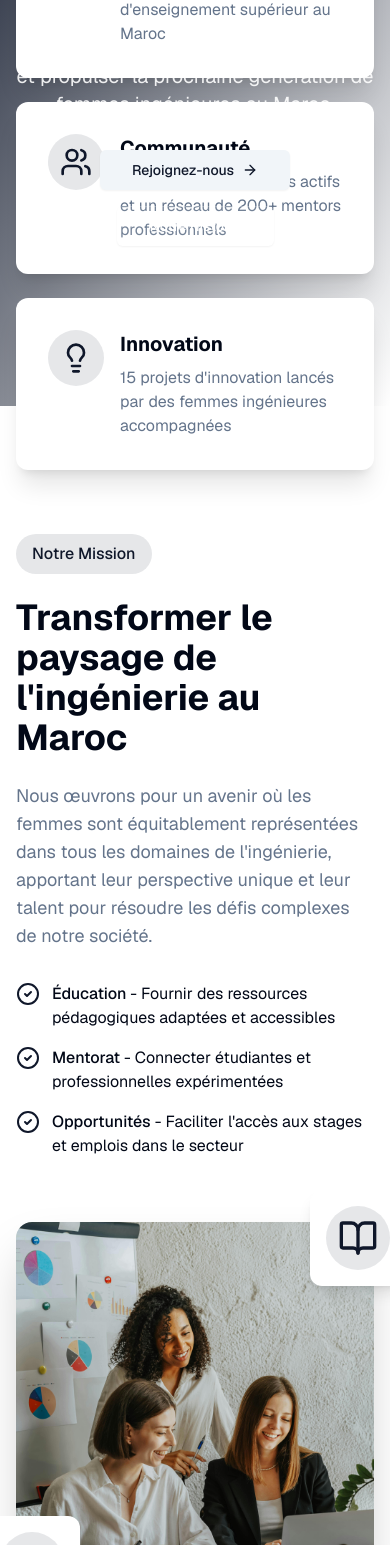
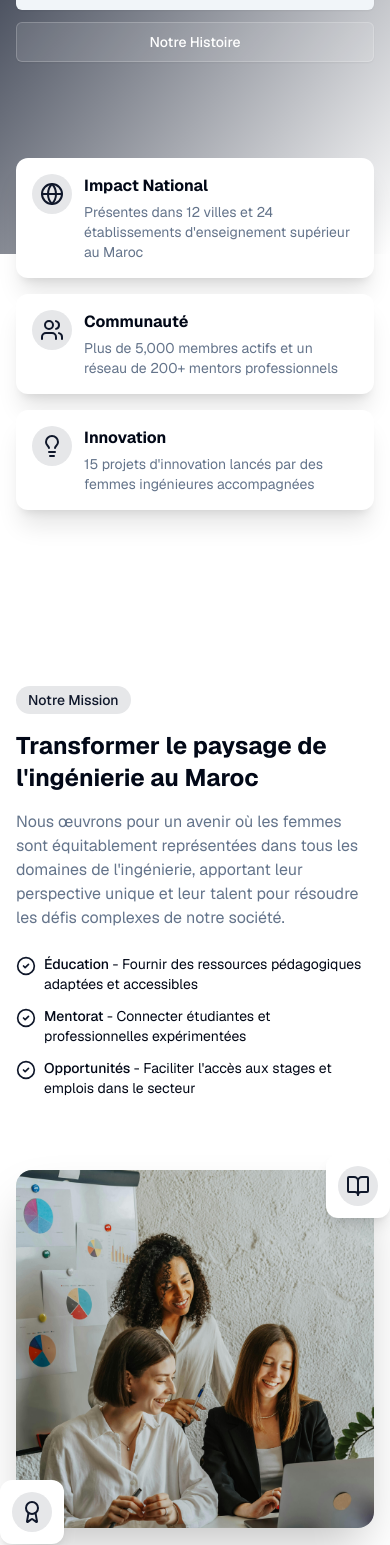
Before and after one commit to akramlam/women, a Next.js app: page /a-propos in a window 390 px wide. Shown: the part 343-1888 px from the top of the page. Built offline with nearby package versions, Linux system fonts and the light colour scheme.

Commit message:
Add eBook section and enhance homepage and about page responsiveness

```diff
--- a/src/app/a-propos/page.tsx
+++ b/src/app/a-propos/page.tsx
@@ -28,45 +28,46 @@ import { ArrowRight, Users, Award, BookOpen, Heart, Sparkles, CheckCircle2, Glob
 export default function AboutPage() {
   return (
     <div className="min-h-screen">
-      {/* Hero Section - Full-width gradient background with overlapping elements */}
-      <section className="relative bg-gradient-to-br from-primary to-primary/9 pt-24 pb-40 ">
+      {/* Hero Section - Adjusted to prevent overlay issues */}
+      <section className="relative bg-gradient-to-br from-primary to-primary/9 pt-16 pb-48 md:pt-24 md:pb-56">
         <div className="absolute inset-0 bg-grid-white/10 [mask-image:linear-gradient(0deg,transparent,rgba(27, 25, 25, 0.8))]"></div>
         <div className="container mx-auto px-4 relative z-10">
           <div className="max-w-3xl mx-auto text-center text-white">
-            <h1 className="text-5xl md:text-6xl font-bold mb-6">
+            <h1 className="text-3xl sm:text-4xl md:text-5xl lg:text-6xl font-bold mb-4 md:mb-6">
               Façonner l&apos;Avenir de l&apos;Ingénierie au Féminin
             </h1>
-            <p className="text-xl md:text-2xl opacity-90 mb-8">
+            <p className="text-base sm:text-lg md:text-xl lg:text-2xl opacity-90 mb-6 md:mb-8">
               Notre mission est d&apos;inspirer, connecter et propulser la prochaine génération de femmes ingénieures au Maroc.
             </p>
-            <div className="flex flex-wrap justify-center gap-4">
-              <Link href="/contact">
-                <Button size="lg" variant="secondary" className="gap-2 text-primary font-medium">
+            <div className="flex flex-col sm:flex-row justify-center gap-3 md:gap-4">
+              <Link href="/contact" className="w-full sm:w-auto">
+                <Button size="lg" variant="secondary" className="gap-2 text-primary font-medium w-full sm:w-auto">
                   Rejoignez-nous <ArrowRight className="w-4 h-4" />
                 </Button>
               </Link>
-              <a href="#notre-histoire">
-                <Button size="lg" variant="outline" className="gap-2 bg-white/10 text-white border-white/20 hover:bg-white/20">
+              <a href="#notre-histoire" className="w-full sm:w-auto">
+                <Button size="lg" variant="outline" className="gap-2 bg-white/10 text-white border-white/20 hover:bg-white/20 w-full sm:w-auto">
                   Notre Histoire
                 </Button>
               </a>
             </div>
           </div>
         </div>
+      </section>
 
-        {/* Decorative elements */}
-        <div className="absolute -bottom-16 left-0 right-0">
+      {/* Cards Section - Moved to its own section to fix overlay */}
+      <section className="py-8 bg-background">
         <div className="container mx-auto px-4">
-            <div className="grid grid-cols-1 md:grid-cols-3 gap-6">
+          <div className="grid grid-cols-1 sm:grid-cols-2 md:grid-cols-3 gap-4 md:gap-6 -mt-32 md:-mt-24 relative z-20">
             <Card className="bg-card shadow-xl border-0">
-                <CardContent className="p-8">
-                  <div className="flex items-start gap-4">
-                    <div className="bg-primary/10 p-3 rounded-full">
-                      <Globe className="h-8 w-8 text-primary" />
+              <CardContent className="p-4 md:p-8">
+                <div className="flex items-start gap-3 md:gap-4">
+                  <div className="bg-primary/10 p-2 md:p-3 rounded-full">
+                    <Globe className="h-6 w-6 md:h-8 md:w-8 text-primary" />
                   </div>
                   <div>
-                      <h3 className="text-xl font-bold mb-2">Impact National</h3>
-                      <p className="text-muted-foreground">
+                    <h3 className="text-base md:text-xl font-bold mb-1 md:mb-2">Impact National</h3>
+                    <p className="text-sm md:text-base text-muted-foreground">
                       Présentes dans 12 villes et 24 établissements d&apos;enseignement supérieur au Maroc
                     </p>
                   </div>
@@ -74,15 +75,15 @@ export default function AboutPage() {
               </CardContent>
             </Card>
 
-              <Card className="bg-card shadow-xl border-0 md:translate-y-4">
-                <CardContent className="p-8">
-                  <div className="flex items-start gap-4">
-                    <div className="bg-primary/10 p-3 rounded-full">
-                      <Users className="h-8 w-8 text-primary" />
+            <Card className="bg-card shadow-xl border-0">
+              <CardContent className="p-4 md:p-8">
+                <div className="flex items-start gap-3 md:gap-4">
+                  <div className="bg-primary/10 p-2 md:p-3 rounded-full">
+                    <Users className="h-6 w-6 md:h-8 md:w-8 text-primary" />
                   </div>
                   <div>
-                      <h3 className="text-xl font-bold mb-2">Communauté</h3>
-                      <p className="text-muted-foreground">
+                    <h3 className="text-base md:text-xl font-bold mb-1 md:mb-2">Communauté</h3>
+                    <p className="text-sm md:text-base text-muted-foreground">
                       Plus de 5,000 membres actifs et un réseau de 200+ mentors professionnels
                     </p>
                   </div>
@@ -90,15 +91,15 @@ export default function AboutPage() {
               </CardContent>
             </Card>
 
-              <Card className="bg-card shadow-xl border-0 md:translate-y-8">
-                <CardContent className="p-8">
-                  <div className="flex items-start gap-4">
-                    <div className="bg-primary/10 p-3 rounded-full">
-                      <Lightbulb className="h-8 w-8 text-primary" />
+            <Card className="bg-card shadow-xl border-0 sm:col-span-2 md:col-span-1">
+              <CardContent className="p-4 md:p-8">
+                <div className="flex items-start gap-3 md:gap-4">
+                  <div className="bg-primary/10 p-2 md:p-3 rounded-full">
+                    <Lightbulb className="h-6 w-6 md:h-8 md:w-8 text-primary" />
                   </div>
                   <div>
-                      <h3 className="text-xl font-bold mb-2">Innovation</h3>
-                      <p className="text-muted-foreground">
+                    <h3 className="text-base md:text-xl font-bold mb-1 md:mb-2">Innovation</h3>
+                    <p className="text-sm md:text-base text-muted-foreground">
                       15 projets d&apos;innovation lancés par des femmes ingénieures accompagnées
                     </p>
                   </div>
@@ -107,54 +108,58 @@ export default function AboutPage() {
             </Card>
           </div>
         </div>
-        </div>
       </section>
 
-      {/* Mission Section - With visual elements */}
-      <section className="py-32 bg-background">
+      {/* Mission Section - Adjusted for mobile */}
+      <section className="py-20 md:py-32 bg-background mt-16 sm:mt-0">
         <div className="container mx-auto px-4">
           <div className="max-w-5xl mx-auto">
-            <div className="grid grid-cols-1 md:grid-cols-2 gap-16 items-center">
+            <div className="grid grid-cols-1 md:grid-cols-2 gap-10 md:gap-16 items-center">
               <div>
-                <div className="inline-block bg-primary/10 px-4 py-2 rounded-full text-primary font-medium mb-6">
+                <div className="inline-block bg-primary/10 px-3 py-1 md:px-4 md:py-2 rounded-full text-primary font-medium mb-4 md:mb-6 text-sm md:text-base">
                   Notre Mission
                 </div>
-                <h2 className="text-4xl font-bold mb-6">Transformer le paysage de l&apos;ingénierie au Maroc</h2>
-                <p className="text-lg text-muted-foreground mb-8">
+                <h2 className="text-2xl md:text-3xl lg:text-4xl font-bold mb-4 md:mb-6">Transformer le paysage de l&apos;ingénierie au Maroc</h2>
+                <p className="text-base md:text-lg text-muted-foreground mb-6 md:mb-8">
                   Nous œuvrons pour un avenir où les femmes sont équitablement représentées dans tous les domaines de l&apos;ingénierie, apportant leur perspective unique et leur talent pour résoudre les défis complexes de notre société.
                 </p>
 
-                <div className="space-y-4">
-                  <div className="flex gap-3">
-                    <CheckCircle2 className="h-6 w-6 text-primary flex-shrink-0" />
-                    <p><span className="font-medium">Éducation</span> - Fournir des ressources pédagogiques adaptées et accessibles</p>
+                <div className="space-y-3 md:space-y-4">
+                  <div className="flex gap-2 md:gap-3">
+                    <CheckCircle2 className="h-5 w-5 md:h-6 md:w-6 text-primary flex-shrink-0 mt-0.5" />
+                    <p className="text-sm md:text-base"><span className="font-medium">Éducation</span> - Fournir des ressources pédagogiques adaptées et accessibles</p>
                   </div>
-                  <div className="flex gap-3">
-                    <CheckCircle2 className="h-6 w-6 text-primary flex-shrink-0" />
-                    <p><span className="font-medium">Mentorat</span> - Connecter étudiantes et professionnelles expérimentées</p>
+                  <div className="flex gap-2 md:gap-3">
+                    <CheckCircle2 className="h-5 w-5 md:h-6 md:w-6 text-primary flex-shrink-0 mt-0.5" />
+                    <p className="text-sm md:text-base"><span className="font-medium">Mentorat</span> - Connecter étudiantes et professionnelles expérimentées</p>
                   </div>
-                  <div className="flex gap-3">
-                    <CheckCircle2 className="h-6 w-6 text-primary flex-shrink-0" />
-                    <p><span className="font-medium">Opportunités</span> - Faciliter l&apos;accès aux stages et emplois dans le secteur</p>
+                  <div className="flex gap-2 md:gap-3">
+                    <CheckCircle2 className="h-5 w-5 md:h-6 md:w-6 text-primary flex-shrink-0 mt-0.5" />
+                    <p className="text-sm md:text-base"><span className="font-medium">Opportunités</span> - Faciliter l&apos;accès aux stages et emplois dans le secteur</p>
                   </div>
                 </div>
               </div>
 
-              <div className="relative">
+              <div className="relative mt-8 md:mt-0">
                 <div className="aspect-square rounded-2xl overflow-hidden shadow-2xl">
                   <div className="w-full h-full bg-muted flex items-center justify-center">
-                    <Image src="/pexels-olia-danilevich-8145247.jpg" alt="Femmes ingénieures collaborant" width={800} height={500} />
-                    {/* <p className="text-muted-foreground">Image: Femmes ingénieures collaborant</p> */}
+                    <Image
+                      src="/pexels-olia-danilevich-8145247.jpg"
+                      alt="Femmes ingénieures collaborant"
+                      width={800}
+                      height={500}
+                      className="object-cover w-full h-full"
+                    />
                   </div>
                 </div>
-                <div className="absolute -bottom-8 -left-8 bg-card p-4 rounded-xl shadow-lg">
-                  <div className="bg-primary/10 p-3 rounded-full">
-                    <Award className="h-10 w-10 text-primary" />
+                <div className="absolute -bottom-4 -left-4 md:-bottom-8 md:-left-8 bg-card p-3 md:p-4 rounded-xl shadow-lg">
+                  <div className="bg-primary/10 p-2 md:p-3 rounded-full">
+                    <Award className="h-6 w-6 md:h-10 md:w-10 text-primary" />
                   </div>
                 </div>
-                <div className="absolute -top-8 -right-8 bg-card p-4 rounded-xl shadow-lg">
-                  <div className="bg-primary/10 p-3 rounded-full">
-                    <BookOpen className="h-10 w-10 text-primary" />
+                <div className="absolute -top-4 -right-4 md:-top-8 md:-right-8 bg-card p-3 md:p-4 rounded-xl shadow-lg">
+                  <div className="bg-primary/10 p-2 md:p-3 rounded-full">
+                    <BookOpen className="h-6 w-6 md:h-10 md:w-10 text-primary" />
                   </div>
                 </div>
               </div>
@@ -353,24 +358,24 @@ export default function AboutPage() {
         </div>
       </section>
 
-      {/* CTA Section - Gradient background */}
-      <section className="py-24 bg-gradient-to-br from-primary to-primary/9 text-white">
+      {/* CTA Section - Adjusted for mobile */}
+      <section className="py-16 md:py-24 bg-gradient-to-br from-primary to-primary/9 text-white">
         <div className="container mx-auto px-4">
           <div className="max-w-4xl mx-auto text-center">
-            <h2 className="text-4xl md:text-5xl font-bold mb-6">
+            <h2 className="text-3xl md:text-4xl lg:text-5xl font-bold mb-4 md:mb-6">
               Rejoignez Notre Mouvement
             </h2>
-            <p className="text-xl opacity-90 mb-10 max-w-2xl mx-auto">
+            <p className="text-base md:text-xl opacity-90 mb-8 md:mb-10 max-w-2xl mx-auto">
               Ensemble, nous pouvons transformer le paysage de l&apos;ingénierie au Maroc et créer un avenir où les femmes ingénieures brillent par leur talent et leur innovation.
             </p>
-            <div className="flex flex-wrap justify-center gap-4">
-              <Link href="/contact">
-                <Button size="lg" variant="secondary" className="gap-2 text-primary font-medium">
+            <div className="flex flex-col sm:flex-row justify-center gap-3 md:gap-4">
+              <Link href="/contact" className="w-full sm:w-auto">
+                <Button size="lg" variant="secondary" className="gap-2 text-primary font-medium w-full sm:w-auto">
                   Contactez-nous <ArrowRight className="w-4 h-4" />
                 </Button>
               </Link>
-              <Link href="/">
-                <Button size="lg" variant="outline" className="gap-2 bg-white/10 text-white border-white/20 hover:bg-white/20">
+              <Link href="/" className="w-full sm:w-auto">
+                <Button size="lg" variant="outline" className="gap-2 bg-white/10 text-white border-white/20 hover:bg-white/20 w-full sm:w-auto">
                   Explorer les Domaines
                 </Button>
               </Link>
--- a/src/app/page.tsx
+++ b/src/app/page.tsx
@@ -4,6 +4,7 @@ import { engineeringFields } from "@/data/engineering-fields";
 import { ArrowRight, Users, GraduationCap, Building } from "lucide-react";
 import Link from "next/link";
 import { PodcastSection } from "@/components/podcast-section";
+import { EbookSection } from "@/components/ebook-section";
 
 const stats = [
   {
@@ -130,8 +131,11 @@ export default function Home() {
         </div>
       </section>
 
-      {/* Add the podcast section */}
+      {/* Podcast Section */}
       <PodcastSection />
+
+      {/* eBook Section */}
+      <EbookSection />
     </div>
   );
 }
```
Also changed, not shown: src/app/api/send-email/route.ts (+23 -39 lines), src/app/contact/page.tsx (+4 -10 lines), src/components/ebook-section.tsx (added, +86 -0 lines), public/image.png (added), 1 other file (tests, documents, lock files or other folders). Lines whose indentation alone changed are shown as unchanged.
